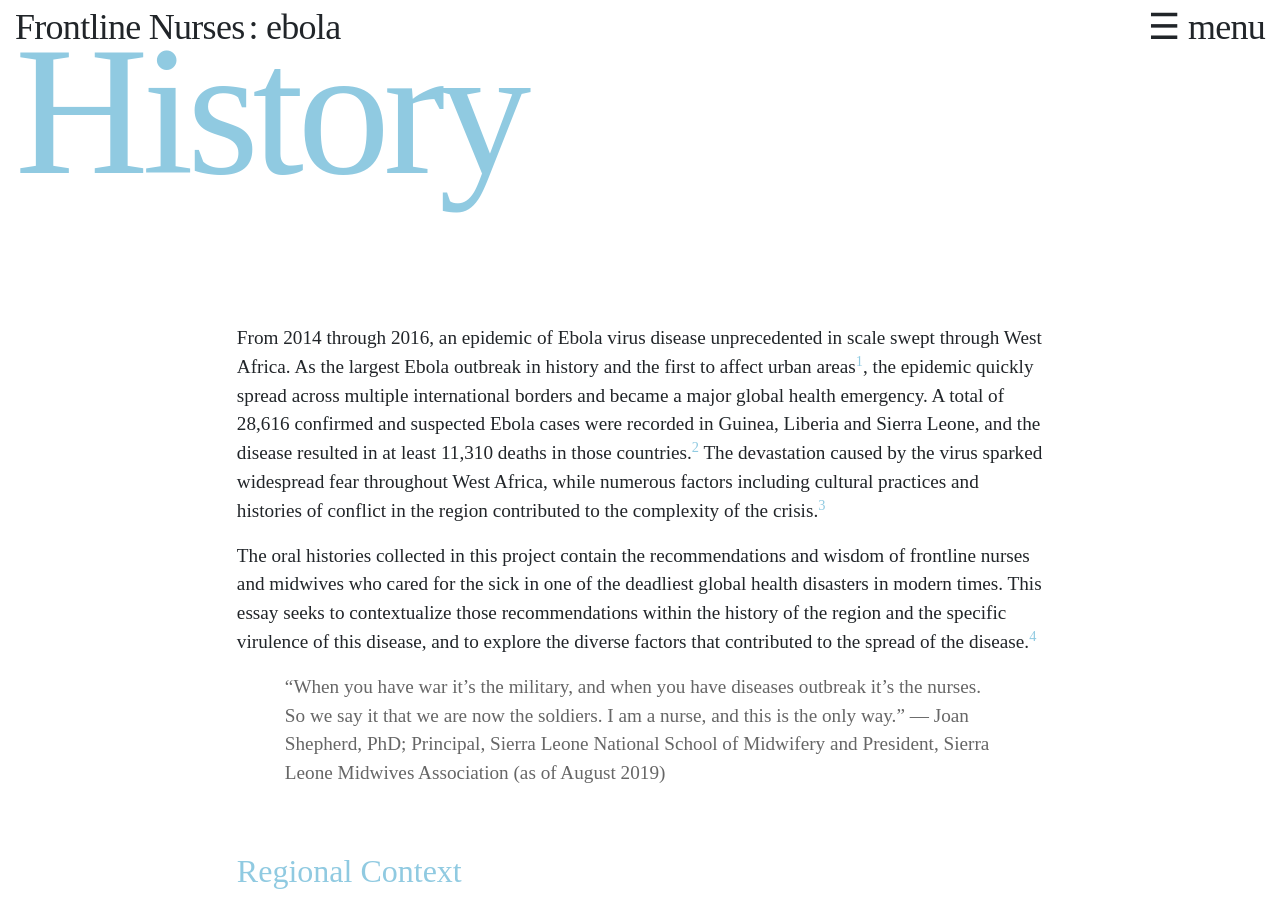
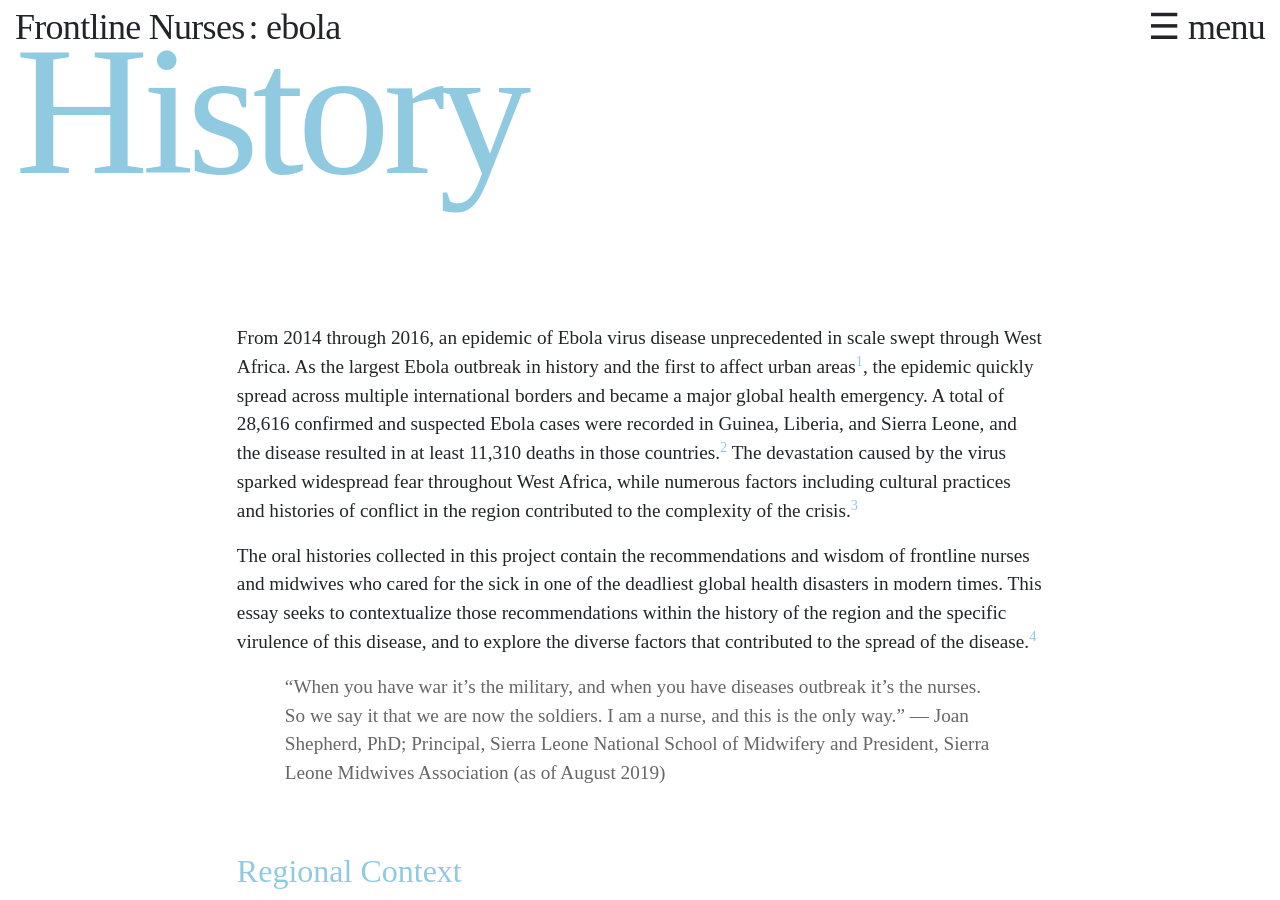
Before and after one commit to elotroalex/frontlines, a Jekyll site: the page built from pages/ebola_history.md, in a window 1280 px wide and 900 px high. Built offline with Jekyll 4.4.1, drawn with Linux system fonts in a browser that asks for light colours; some web fonts are replaced.

Commit message:
added comma

```diff
--- a/pages/ebola_history.md
+++ b/pages/ebola_history.md
@@ -10,7 +10,7 @@ in scale swept through West Africa. As the largest Ebola outbreak in
 history and the first to affect urban areas[^1], the epidemic quickly
 spread across multiple international borders and became a major global
 health emergency. A total of 28,616 confirmed and suspected Ebola cases
-were recorded in Guinea, Liberia and Sierra Leone, and the disease
+were recorded in Guinea, Liberia, and Sierra Leone, and the disease
 resulted in at least 11,310 deaths in those countries.[^2] The
 devastation caused by the virus sparked widespread fear throughout West
 Africa, while numerous factors including cultural practices and
```
